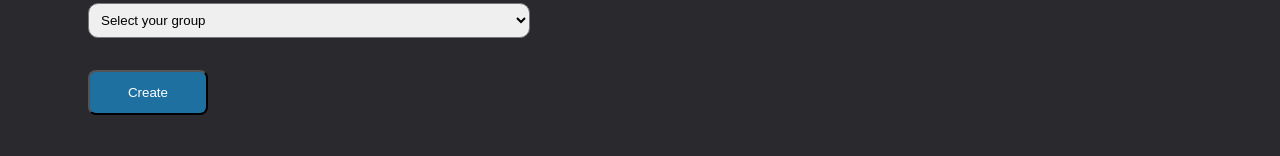
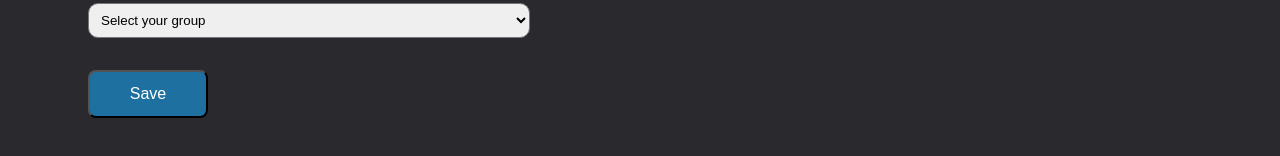
Before and after one commit to GBTelles1/user-management-admin, a Next.js app: page /users/create in a window 1280 px wide. Shown: the part 532-688 px from the top of the page. Built offline with nearby package versions, Linux system fonts and the light colour scheme; data requests are answered from the project's data file.

Commit message:
Rename CreateEntityButton to SaveEntityButton

```diff
--- a/src/app/components/CreateEntityButtonForm/index.tsx
+++ /dev/null
@@ -1,13 +0,0 @@
-'use client';
-import { useFormStatus } from 'react-dom';
-import { CreateEntityButtonContainer } from './styles';
-
-
-export function CreateEntityButtonForm() {
-  const { pending } = useFormStatus();
-  return (
-    <CreateEntityButtonContainer type='submit' disabled={pending}>
-      {pending ? 'Creating...' : 'Create'}
-    </CreateEntityButtonContainer>
-  );
-}
--- /dev/null
+++ b/src/app/components/SaveEntityButtonForm/index.tsx
@@ -0,0 +1,13 @@
+'use client';
+import { useFormStatus } from 'react-dom';
+import { SaveEntityButtonContainer } from './styles';
+
+
+export function SaveEntityButtonForm() {
+  const { pending } = useFormStatus();
+  return (
+    <SaveEntityButtonContainer type='submit' disabled={pending}>
+      {pending ? 'Saving...' : 'Save'}
+    </SaveEntityButtonContainer>
+  );
+}
--- a/src/app/components/CreateEntityButtonForm/styles.ts
+++ b/src/app/components/SaveEntityButtonForm/styles.ts
@@ -1,9 +1,9 @@
 import styled from 'styled-components';
 
-export const CreateEntityButtonContainer = styled.button`
+export const SaveEntityButtonContainer = styled.button`
   width: 120px;
   background: #1E70A0;
   padding: 0.8rem 1rem;
-
+  font-size: 1rem;
   border-radius: 8px;
 `;
--- a/src/app/groups/[id]/components/GroupEditMode/index.tsx
+++ b/src/app/groups/[id]/components/GroupEditMode/index.tsx
@@ -1,7 +1,7 @@
 import { z } from 'zod';
 import { CreateUserForm, CurrentUser, CurrentUsers, DeleteButton, EditPageContainer, FormInput, SaveDeleteButtons, GroupDetail } from './styles';
 import { SetStateAction, useEffect, useState } from 'react';
-import { CreateEntityButtonForm } from '@/app/components/CreateEntityButtonForm';
+import { SaveEntityButtonForm } from '@/app/components/SaveEntityButtonForm';
 import { Group, User } from '@/interfaces';
 
 const updateGroupSchema = z.object({
@@ -205,7 +205,7 @@ export function GroupEditMode({ currentGroup, setCurrentGroup, currentGroupUsers
         </FormInput>
 
         <SaveDeleteButtons>
-          <CreateEntityButtonForm />
+          <SaveEntityButtonForm />
 
           {!!message && <span>{message}</span>}
         </SaveDeleteButtons>
--- a/src/app/groups/create/page.tsx
+++ b/src/app/groups/create/page.tsx
@@ -2,7 +2,7 @@
 import { useEffect, useState } from 'react';
 import { CreateGroupForm, FormInput } from './styles';
 import { z } from 'zod';
-import { CreateEntityButtonForm } from '../../components/CreateEntityButtonForm';
+import { SaveEntityButtonForm } from '../../components/SaveEntityButtonForm';
 import { User } from '@/interfaces';
 
 const createGroupSchema = z.object({
@@ -117,7 +117,7 @@ export default function CreateGroupPage() {
         </select>
       </FormInput>
 
-      <CreateEntityButtonForm />
+      <SaveEntityButtonForm />
 
       {!!message && <span>{message}</span>}
     </CreateGroupForm>
--- a/src/app/users/[id]/components/UserEditMode/index.tsx
+++ b/src/app/users/[id]/components/UserEditMode/index.tsx
@@ -1,7 +1,7 @@
 import { z } from 'zod';
 import { UpdateUserForm, CurrentGroup, CurrentGroups, DeleteButton, EditPageContainer, FormInput, SaveDeleteButtons, UserDetail } from './styles';
 import { SetStateAction, useEffect, useState } from 'react';
-import { CreateEntityButtonForm } from '@/app/components/CreateEntityButtonForm';
+import { SaveEntityButtonForm } from '@/app/components/SaveEntityButtonForm';
 import { Group, User } from '@/interfaces';
 
 const updateUserSchema = z.object({
@@ -222,7 +222,7 @@ export function UserEditMode({ currentUser, setCurrentUser, currentUserGroups }:
         </FormInput>
 
         <SaveDeleteButtons>
-          <CreateEntityButtonForm />
+          <SaveEntityButtonForm />
 
           {!!message && <span>{message}</span>}
         </SaveDeleteButtons>
--- a/src/app/users/create/page.tsx
+++ b/src/app/users/create/page.tsx
@@ -2,7 +2,7 @@
 import { useEffect, useState } from 'react';
 import { CreateUserForm, FormInput } from './styles';
 import { z } from 'zod';
-import { CreateEntityButtonForm } from '../../components/CreateEntityButtonForm';
+import { SaveEntityButtonForm } from '../../components/SaveEntityButtonForm';
 import { Group } from '@/interfaces';
 
 const createUserSchema = z.object({
@@ -114,7 +114,7 @@ export default function CreateUserPage() {
         </select>
       </FormInput>
 
-      <CreateEntityButtonForm />
+      <SaveEntityButtonForm />
 
       {!!message && <span>{message}</span>}
     </CreateUserForm>
```
